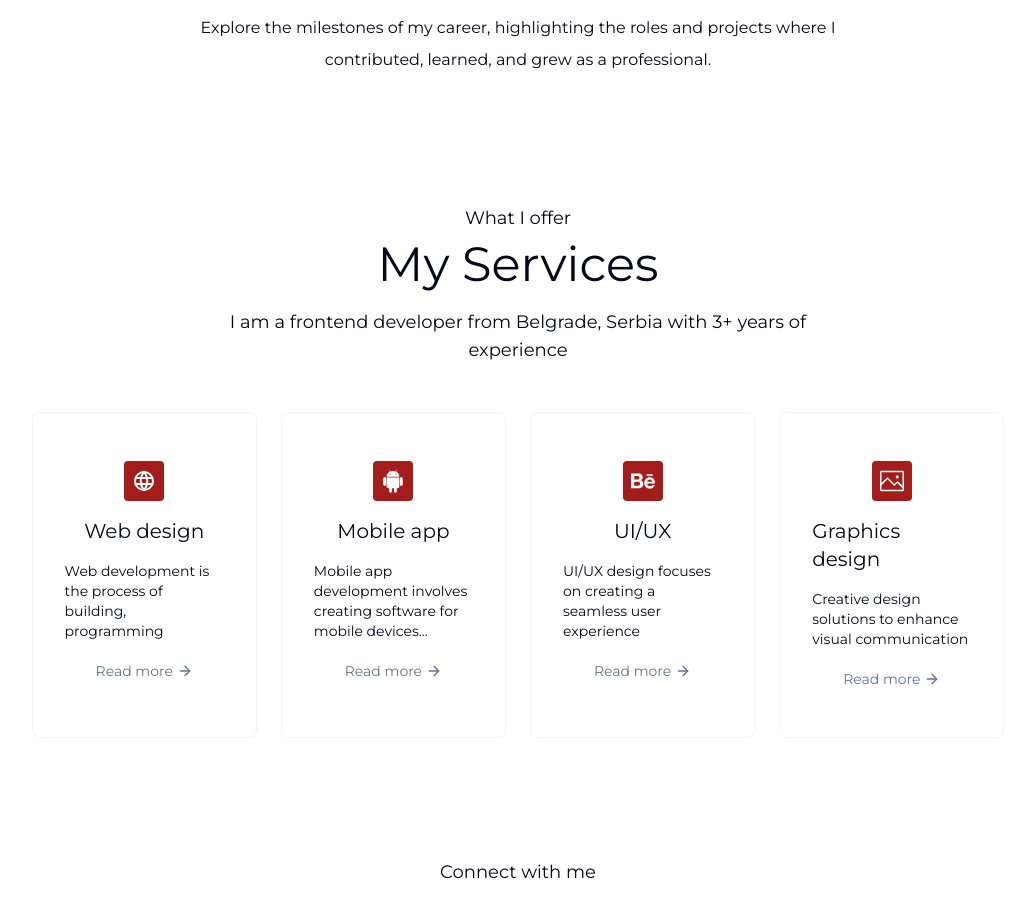
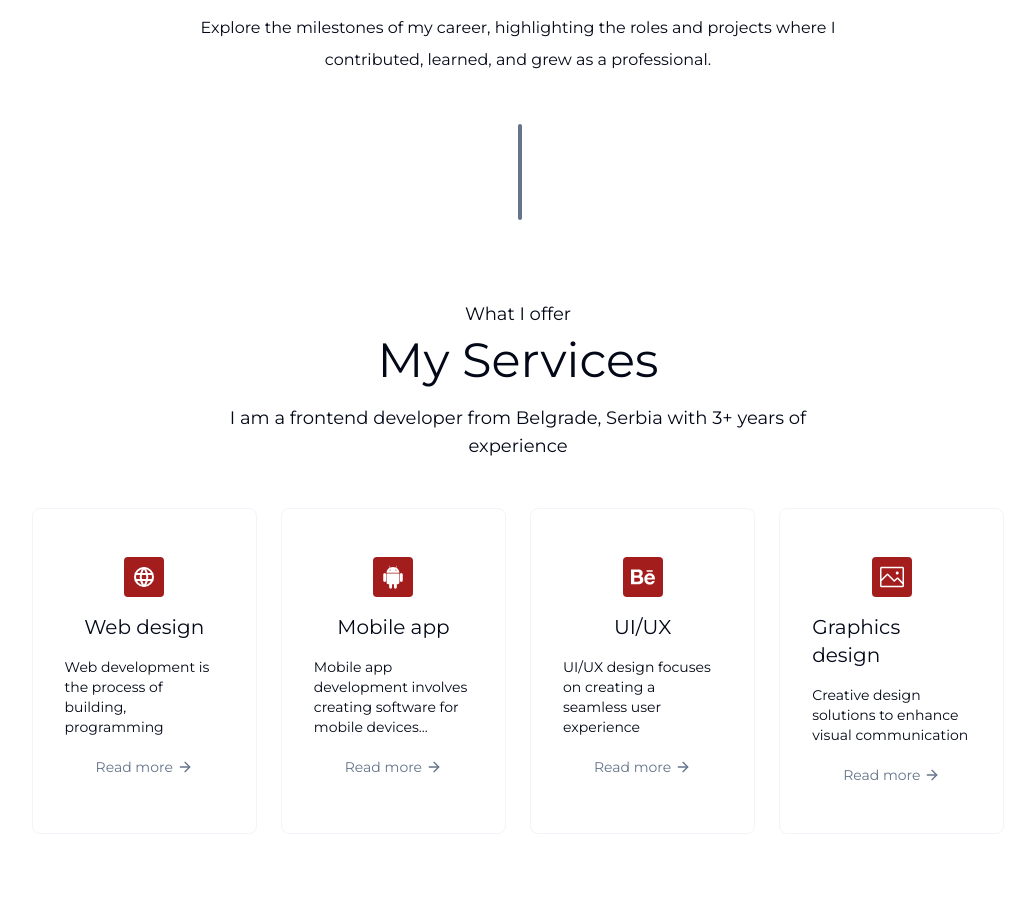
Before and after one commit to narandza/portfolio, a Next.js app: page / in a window 1280 px wide. Shown: the part 2680-3577 px from the top of the page, without its empty margins (122-1157 px from the left). Built offline with nearby package versions, Linux system fonts and the light colour scheme.

Commit message:
timline:create vertical line

```diff
--- a/src/app/(main)/experience.tsx
+++ b/src/app/(main)/experience.tsx
@@ -1,3 +1,5 @@
+import { WorkExperience } from "@/constants/info-list";
+import { cn } from "@/lib/utils";
 import { motion } from "motion/react";
 
 export const Experience = () => {
@@ -34,6 +36,23 @@ export const Experience = () => {
         Explore the milestones of my career, highlighting the roles and projects
         where I contributed, learned, and grew as a professional.
       </motion.p>
+      <div className=" relative flex flex-col items-center space-y-12">
+        <div className="absolute top-0 bottom-0 left-1/2 w-1 bg-muted-foreground rounded-full" />
+
+        {WorkExperience.map((job, index) => (
+          <div
+            className={cn(
+              "flex flex-col items-center md:items-start md:w-1/2 space-y-4",
+              index % 2 === 0 ? "md:ml-auto md:pr-6" : "md:mr-auto md:pl-6"
+            )}
+            style={{
+              transform:
+                index % 2 === 0 ? "translateX(50%)" : "translateX(-50%)",
+            }}
+            key={index}
+          ></div>
+        ))}
+      </div>
     </motion.div>
   );
 };
```
